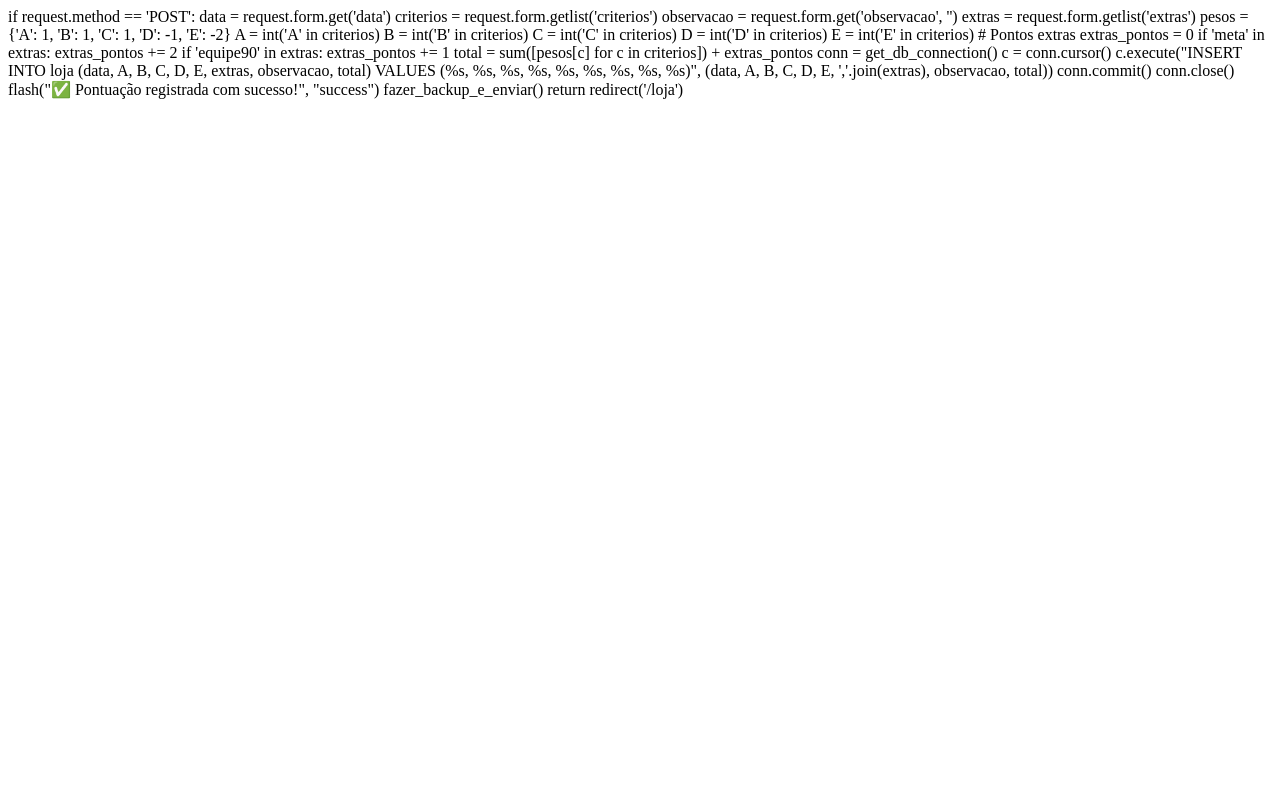
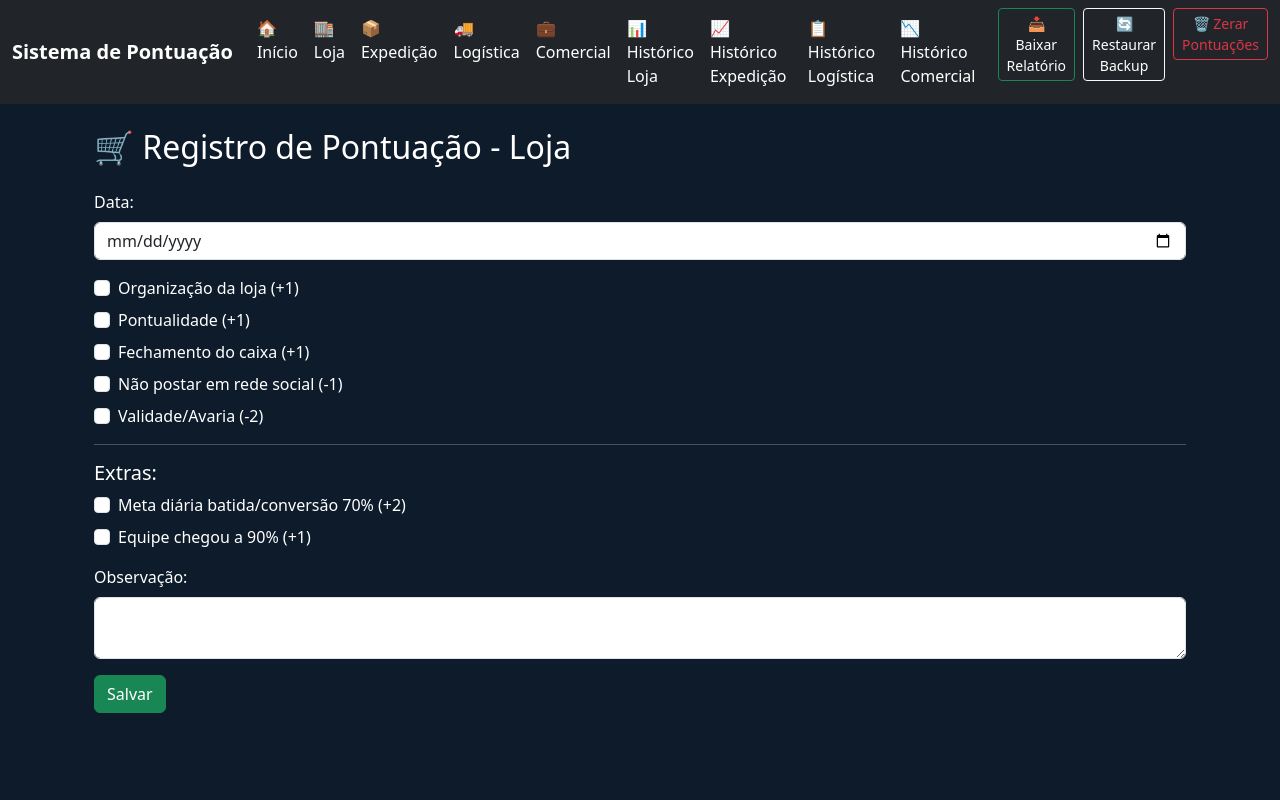
Before and after one commit to Luangscruznfe/pontuacao-confie, a Flask app: page /loja in a window 1280 px wide. Run offline with Flask 3, Linux system fonts and the light colour scheme; some libraries are stand-ins or nearby versions.

Commit message:
reparo loja

```diff
--- a/templates/loja.html
+++ b/templates/loja.html
@@ -1,32 +1,56 @@
-if request.method == 'POST':
-    data = request.form.get('data')
-    criterios = request.form.getlist('criterios')
-    observacao = request.form.get('observacao', '')
-    extras = request.form.getlist('extras')
+{% extends 'base.html' %}
 
-    pesos = {'A': 1, 'B': 1, 'C': 1, 'D': -1, 'E': -2}
+{% block title %}Registro - Loja{% endblock %}
 
-    A = int('A' in criterios)
-    B = int('B' in criterios)
-    C = int('C' in criterios)
-    D = int('D' in criterios)
-    E = int('E' in criterios)
+{% block content %}
+<div class="container mt-4">
+    <h2 class="mb-4">🛒 Registro de Pontuação - Loja</h2>
 
-    # Pontos extras
-    extras_pontos = 0
-    if 'meta' in extras:
-        extras_pontos += 2
-    if 'equipe90' in extras:
-        extras_pontos += 1
+    <form method="POST">
+        <div class="mb-3">
+            <label for="data" class="form-label">Data:</label>
+            <input type="date" class="form-control" name="data" required>
+        </div>
 
-    total = sum([pesos[c] for c in criterios]) + extras_pontos
+        <div class="form-check mb-2">
+            <input class="form-check-input" type="checkbox" name="criterios" value="A" id="A">
+            <label class="form-check-label" for="A">Organização da loja (+1)</label>
+        </div>
+        <div class="form-check mb-2">
+            <input class="form-check-input" type="checkbox" name="criterios" value="B" id="B">
+            <label class="form-check-label" for="B">Pontualidade (+1)</label>
+        </div>
+        <div class="form-check mb-2">
+            <input class="form-check-input" type="checkbox" name="criterios" value="C" id="C">
+            <label class="form-check-label" for="C">Fechamento do caixa (+1)</label>
+        </div>
+        <div class="form-check mb-2">
+            <input class="form-check-input" type="checkbox" name="criterios" value="D" id="D">
+            <label class="form-check-label" for="D">Não postar em rede social (-1)</label>
+        </div>
+        <div class="form-check mb-2">
+            <input class="form-check-input" type="checkbox" name="criterios" value="E" id="E">
+            <label class="form-check-label" for="E">Validade/Avaria (-2)</label>
+        </div>
 
-    conn = get_db_connection()
-    c = conn.cursor()
-    c.execute("INSERT INTO loja (data, A, B, C, D, E, extras, observacao, total) VALUES (%s, %s, %s, %s, %s, %s, %s, %s, %s)",
-              (data, A, B, C, D, E, ','.join(extras), observacao, total))
-    conn.commit()
-    conn.close()
-    flash("✅ Pontuação registrada com sucesso!", "success")
-    fazer_backup_e_enviar()
-    return redirect('/loja')
+        <hr>
+
+        <h5>Extras:</h5>
+        <div class="form-check mb-2">
+            <input class="form-check-input" type="checkbox" name="extras" value="meta" id="meta">
+            <label class="form-check-label" for="meta">Meta diária batida/conversão 70% (+2)</label>
+        </div>
+        <div class="form-check mb-2">
+            <input class="form-check-input" type="checkbox" name="extras" value="equipe90" id="equipe90">
+            <label class="form-check-label" for="equipe90">Equipe chegou a 90% (+1)</label>
+        </div>
+
+        <div class="mb-3 mt-3">
+            <label for="observacao" class="form-label">Observação:</label>
+            <textarea class="form-control" name="observacao" rows="2"></textarea>
+        </div>
+
+        <button type="submit" class="btn btn-success">Salvar</button>
+    </form>
+</div>
+{% endblock %}
```
